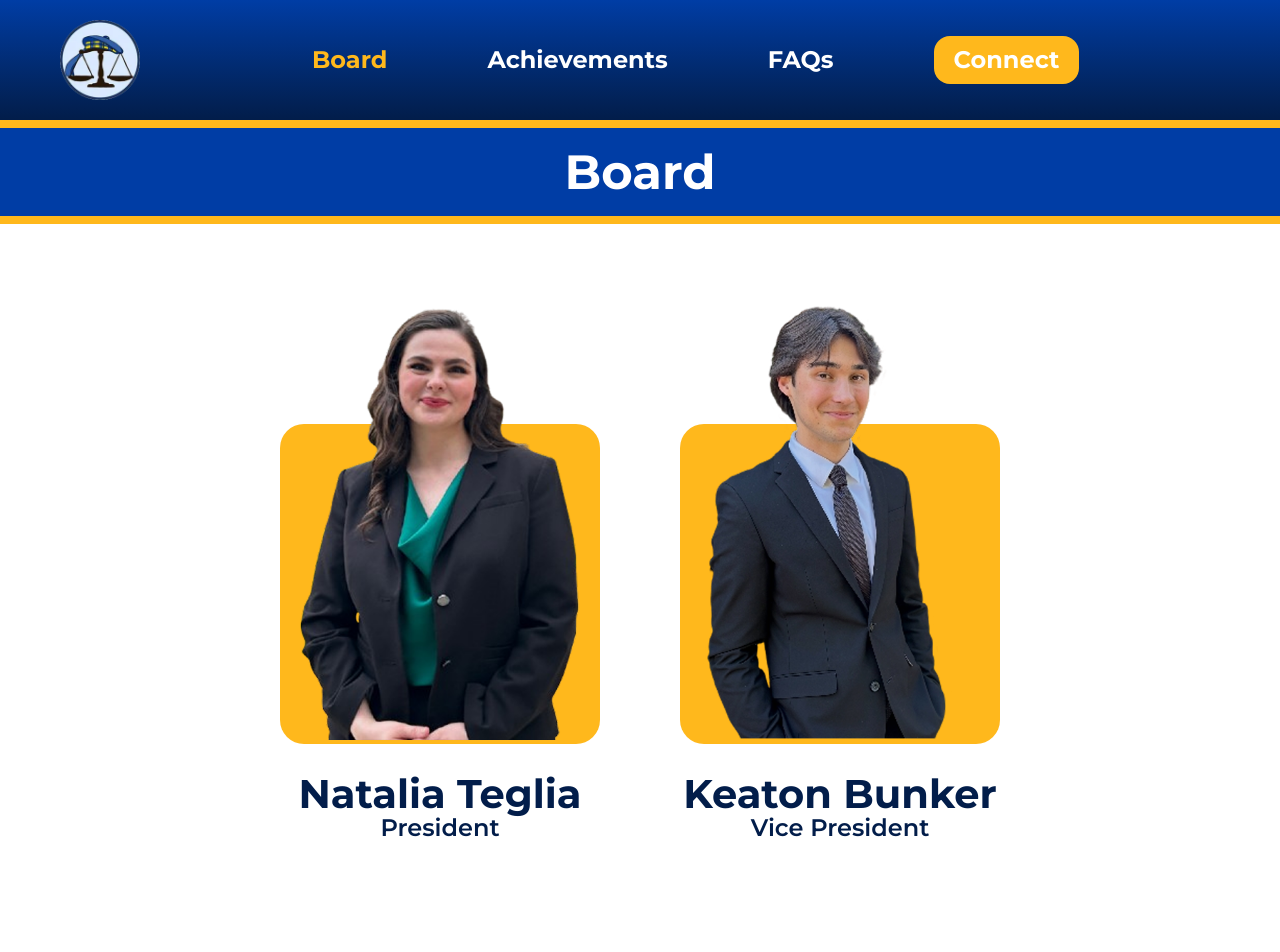
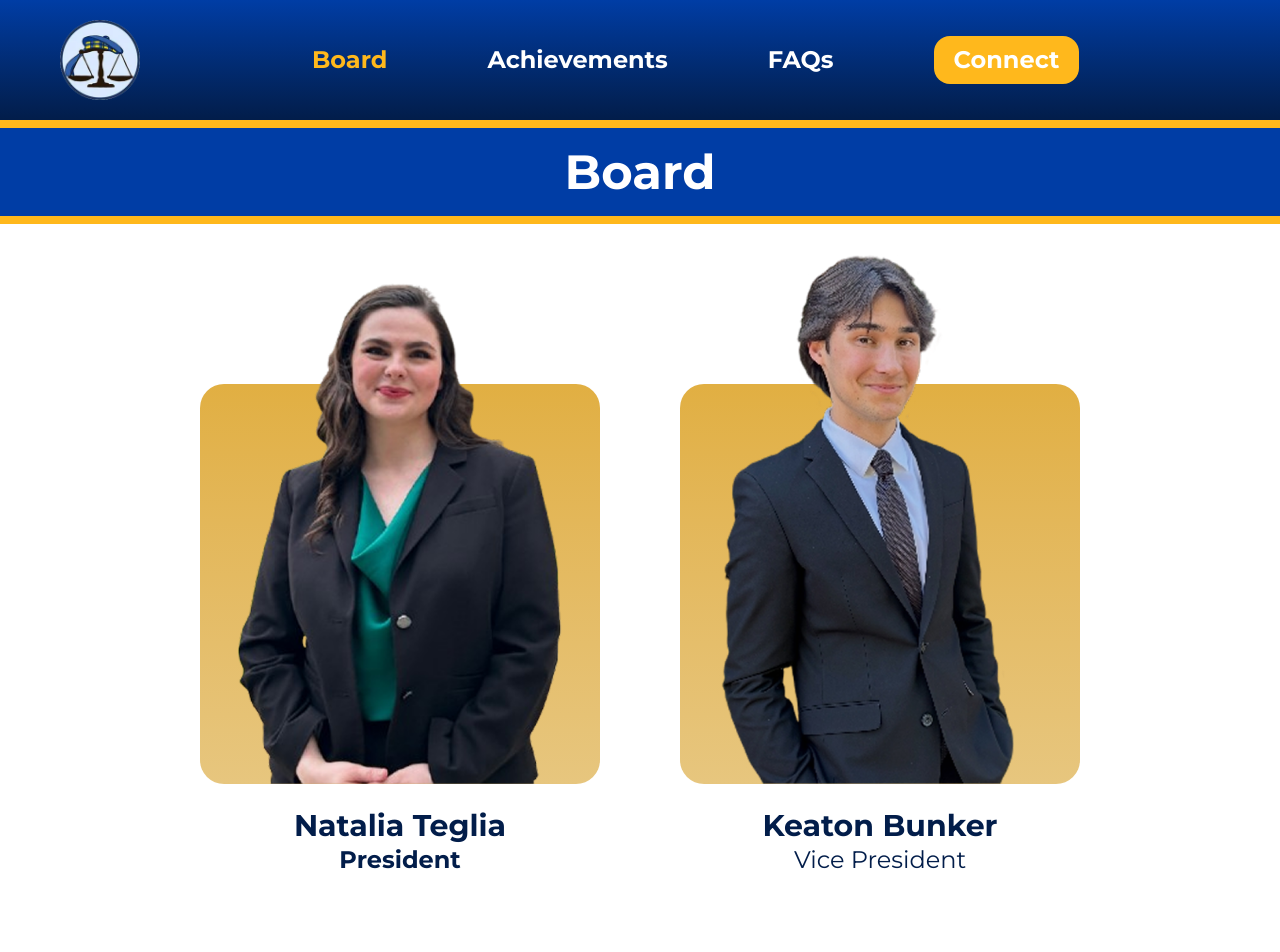
Before and after one commit to acm-ucr/mock-trial-website, a Next.js app: page /board in a window 1280 px wide. Shown: the top 952 px of the page. Built offline with nearby package versions, Linux system fonts and the light colour scheme.

Commit message:
Hopefully changes fix the cropping issue

```diff
--- a/src/components/Board/BoardFirstRow.tsx
+++ b/src/components/Board/BoardFirstRow.tsx
@@ -4,39 +4,35 @@ import VicePresident from "@/public/board/keaton_bunker.webp";
 
 const BoardFirstRow = () => {
   return (
-    <div className="mt-50 flex h-screen items-start justify-center gap-20">
-      <div className="flex w-1/4 flex-col items-center">
-        <div className="bg-mocktrial-yellow relative aspect-square w-full overflow-visible rounded-3xl">
+    <div className="text-mocktrial-darkblue flex flex-col justify-center gap-20 py-40 text-center md:flex-row">
+      <div>
+        <div className="relative h-100 w-100">
+          <div className="absolute inset-0 rounded-3xl bg-linear-to-t from-[#E7C67E] to-[#E1AF42]"></div>
+          <div className="absolute -top-53">
             <Image
               src={President}
               alt="Natalia Teglia"
-            fill
-            className="-translate-y-17 scale-140 rounded-3xl object-cover object-bottom"
+              className="h-full w-full scale-130 object-cover"
             />
           </div>
-        <p className="text-mocktrial-darkblue mt-5 text-center text-[2.5rem] font-extrabold">
-          Natalia Teglia
-        </p>
-        <p className="text-mocktrial-darkblue -mt-3 text-center text-2xl font-semibold">
-          President
-        </p>
+        </div>
+        <p className="mt-6 text-3xl font-bold">Natalia Teglia</p>
+        <p className="text-2xl font-bold">President</p>
       </div>
 
-      <div className="flex w-1/4 flex-col items-center">
-        <div className="bg-mocktrial-yellow relative aspect-square w-full overflow-visible rounded-3xl">
+      <div>
+        <div className="relative h-100 w-100">
+          <div className="absolute inset-0 rounded-3xl bg-linear-to-t from-[#E7C67E] to-[#E1AF42]"></div>
+          <div className="absolute -top-58.5 -left-10">
             <Image
               src={VicePresident}
               alt="Keaton Bunker"
-            fill
-            className="origin-bottom -translate-x-5 -translate-y-23 scale-90 overflow-visible rounded-3xl object-cover"
+              className="h-full w-full scale-80 object-cover"
             />
           </div>
-        <p className="text-mocktrial-darkblue mt-5 text-center text-[2.5rem] font-extrabold">
-          Keaton Bunker
-        </p>
-        <p className="text-mocktrial-darkblue -mt-3 text-center text-2xl font-semibold">
-          Vice President
-        </p>
+        </div>
+        <p className="mt-6 text-3xl font-bold">Keaton Bunker</p>
+        <p className="text-2xl">Vice President</p>
       </div>
     </div>
   );
```
Lines whose indentation alone changed are shown as unchanged.
